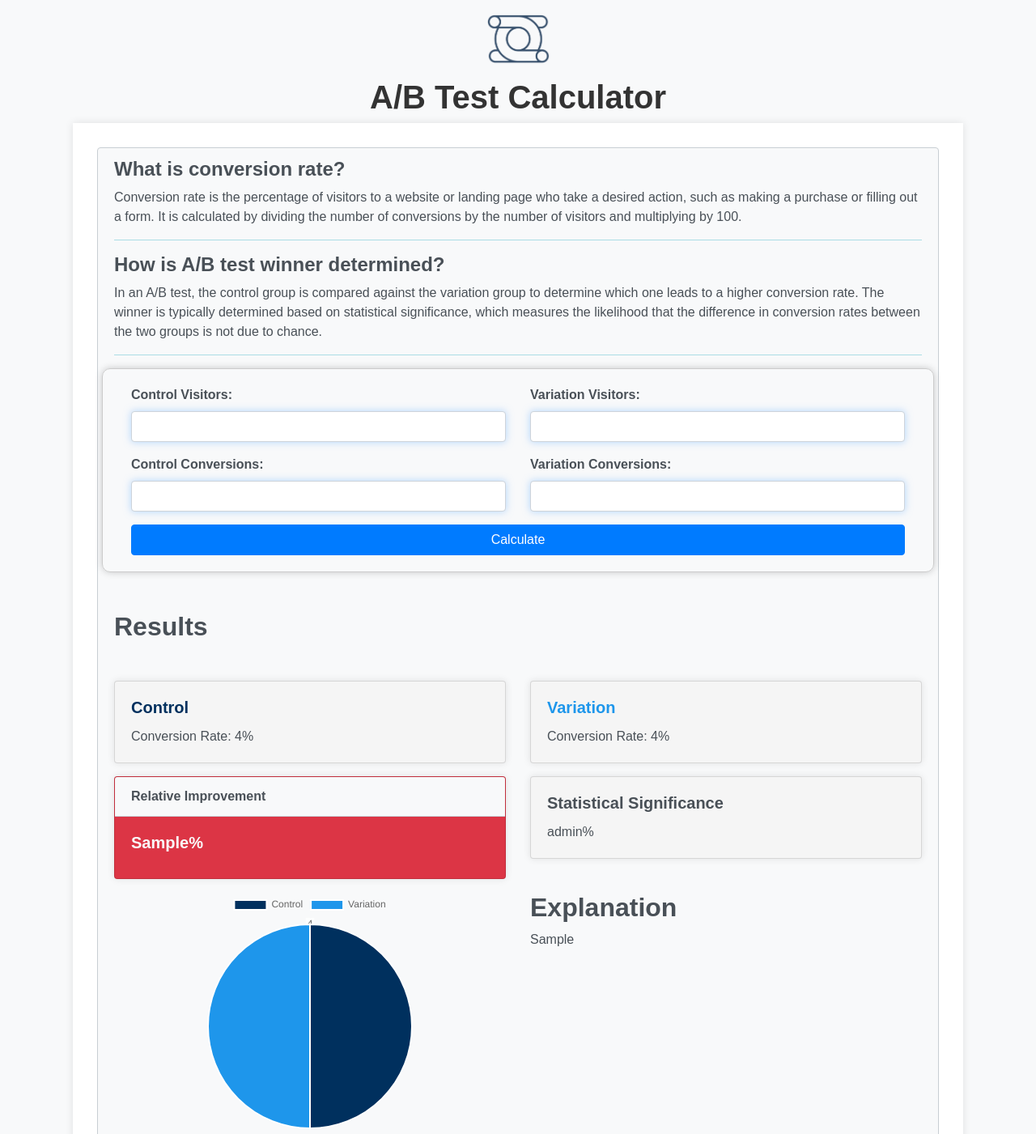
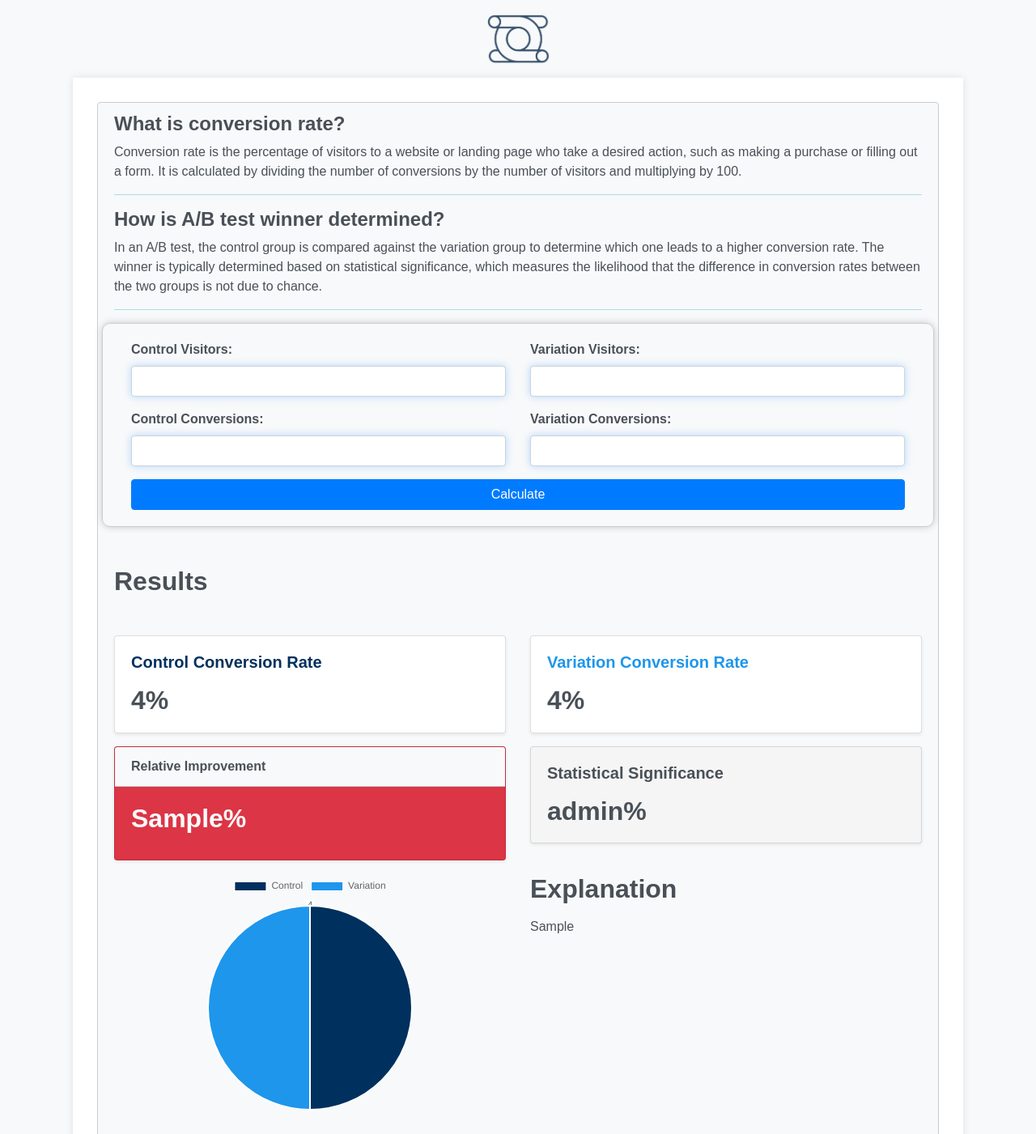
Before and after one commit to vital1188/abtestnow, a Flask app: template templates/index.html in a window 1280 px wide. Shown: the top 1401 px of the page at 81% size. Run offline with Flask 2, Linux system fonts and the light colour scheme; the template is opened without the code that fills it: most values are stand-ins (such as "Sample title", 1, 10 or a date in 2020); some libraries are stand-ins or nearby versions.

Commit message:
results section

```diff
--- a/static/style.css
+++ b/static/style.css
@@ -11,7 +11,6 @@ body {
     justify-content: center;
     align-items: center;
     height: 6vh;
-
 }
 
 .container {
@@ -32,7 +31,7 @@ h6 {
 }
 
 h1 {
-    text-align: center;
+    display: none;
 }
 
 .btn-primary {
@@ -93,35 +92,49 @@ h1 {
 .relative-improvement {
     font-weight: 700;
     font-size: 24px;
+    display: inline-block;
+    padding: 5px 10px;
+    border-radius: 5px;
 }
 
 .relative-improvement.high {
     color: #28a745;
+    background-color: #d4edda;
 }
 
 .relative-improvement.medium {
     color: #ffc107;
+    background-color: #fff3cd;
 }
 
 .relative-improvement.low {
     color: #dc3545;
+    background-color: #f8d7da;
 }
 
 .significance-level {
     font-weight: 700;
     font-size: 24px;
+    display: inline-block;
+    padding: 5px 10px;
+    border-radius: 5px;
+    color: #333;
+    background-color: #f8f9fa;
 }
 
 .significance-level.high {
     color: #28a745;
+    background-color: #d4edda;
 }
 
 .significance-level.medium {
     color: #ffc107;
+    background-color: #fff3cd;
 }
 
 .significance-level.low {
     color: #dc3545;
+    background-color: #f8d7da;
 }
 
 .logo-container {
@@ -144,6 +157,8 @@ form {
     padding: 20px;
 }
 
+
+
 label {
     font-weight: bold;
 }
--- a/templates/index.html
+++ b/templates/index.html
@@ -71,38 +71,38 @@
 <div id="results" class="mt-5">
   <div class="row">
     <div class="col-sm-6 mb-3">
-      <div class="card" style="background-color: #F5F5F5;">
+      <div class="card shadow-sm" style="background-color: #ffff;">
         <div class="card-body">
-          <h5 class="card-title" style="color: #00305e;">Control</h5>
-          <p class="card-text">Conversion Rate: {{ control_conversion_rate }}%</p>
+          <h5 class="card-title mb-3" style="color: #00305e;">Control Conversion Rate</h5>
+          <h2 class="card-text">{{ control_conversion_rate }}%</h2>
         </div>
       </div>
     </div>
 
     <div class="col-sm-6 mb-3">
-      <div class="card" style="background-color: #F5F5F5;">
+      <div class="card shadow-sm" style="background-color: #ffff;">
         <div class="card-body">
-          <h5 class="card-title" style="color: #1e96eb;">Variation</h5>
-          <p class="card-text">Conversion Rate: {{ variation_conversion_rate }}%</p>
+          <h5 class="card-title mb-3" style="color: #1e96eb;">Variation Conversion Rate</h5>
+          <h2 class="card-text">{{ variation_conversion_rate }}%</h2>
         </div>
       </div>
     </div>
 
    <div class="col-sm-6">
-      <div class="card {% if relative_improvement > 0 %}bg-success{% else %}bg-danger{% endif %}">
+      <div class="card {% if relative_improvement > 0 %}bg-success{% else %}bg-danger{% endif %} shadow-sm">
         <div class="card-header" style="color: #495057;">Relative Improvement</div>
         <div class="card-body">
-          <h5 class="card-title"style="color: #fafafa;">{{ relative_improvement }}%</h5>
+          <h2 class="card-title"style="color: #fafafa;">{{ relative_improvement }}%</h2>
         </div>
       </div>
     </div>
 
 
     <div class="col-sm-6 mb-3">
-      <div class="card" style="background-color: #F5F5F5;">
+      <div class="card shadow-sm" style="background-color: #F5F5F5;">
         <div class="card-body">
-          <h5 class="card-title">Statistical Significance</h5>
-          <p class="card-text">{{ significance_level }}%</p>
+          <h5 class="card-title mb-3">Statistical Significance</h5>
+          <h2 class="card-text">{{ significance_level }}%</h2>
         </div>
       </div>
     </div>
@@ -113,7 +113,7 @@
       <canvas id="conversion-chart"></canvas>
     </div>
     <div class="col-sm-6">
-      <h2>Explanation</h2>
+      <h2 class="mb-3">Explanation</h2>
       <p id="explanation-text"></p>
       {% if openai_explanation is defined %}
       <script>
```
